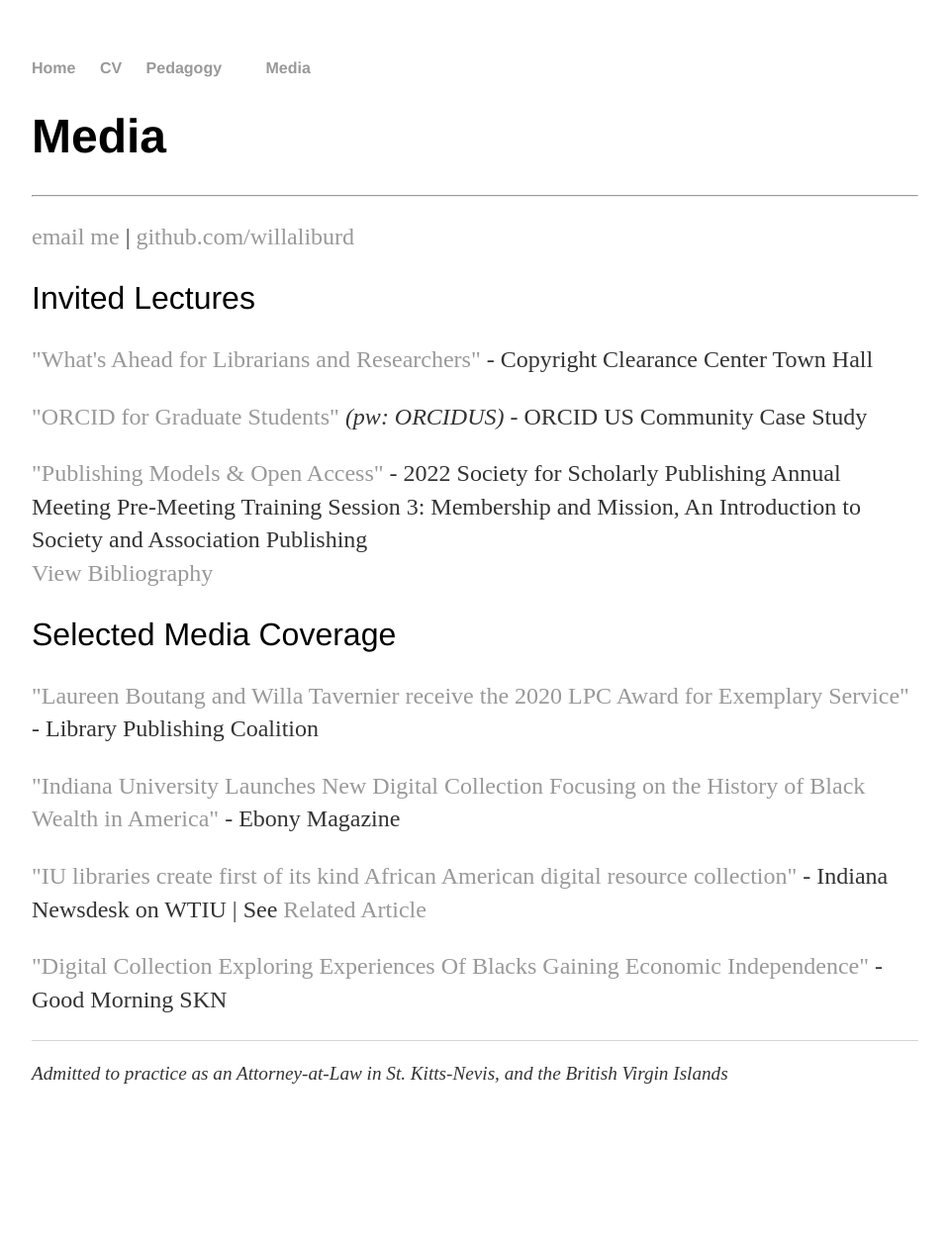
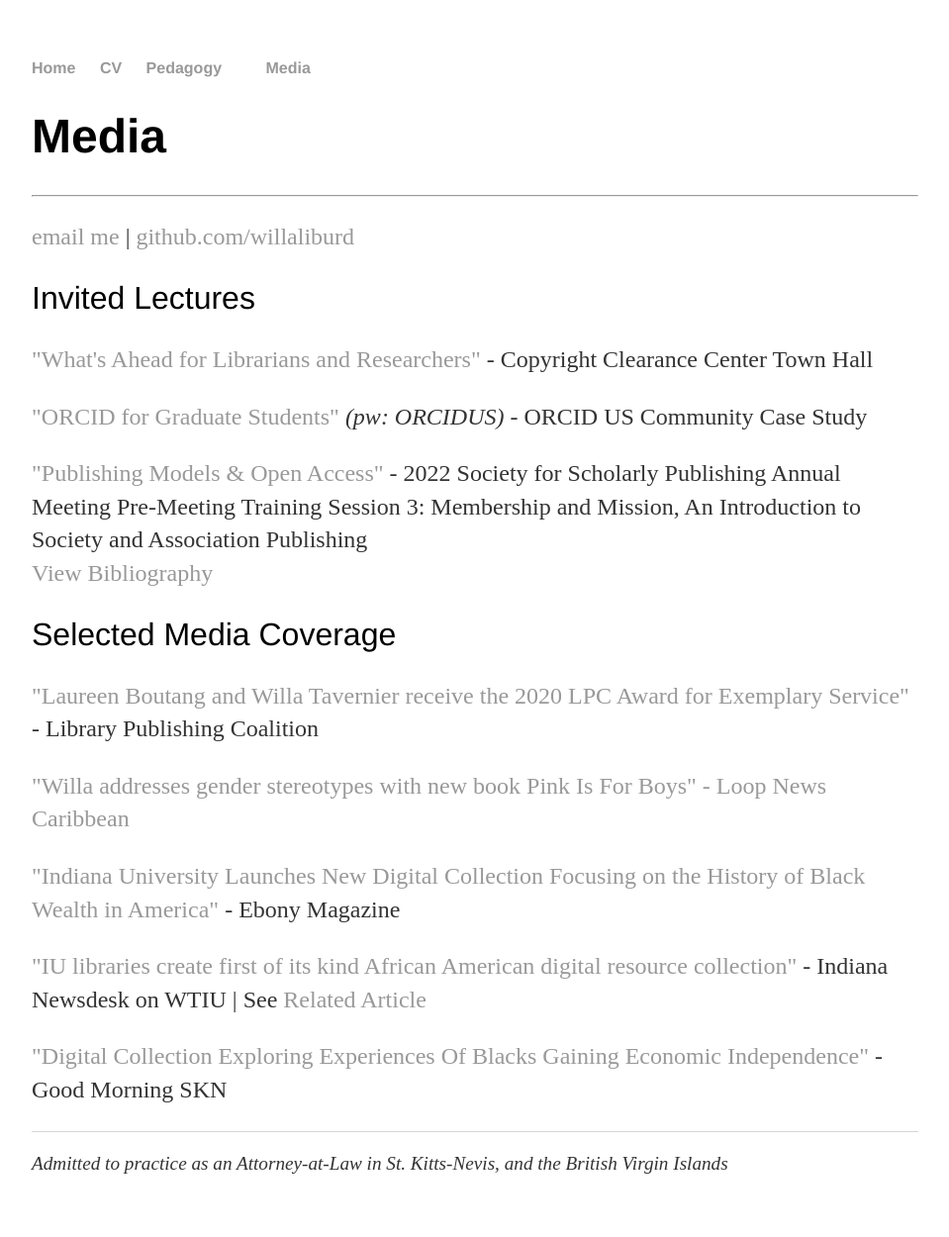
Before and after one commit to willaliburd/willaliburd.github.io, a Jekyll site: the page built from service/index.html, in a window 1280 px wide. Shown: the whole page at 99% size, without its empty margins (160-1119 px from the left). Built offline with Jekyll 4.4.1, drawn with Linux system fonts in a browser that asks for light colours; before the commit the page ends 1158 px from its top, so only the background shows below that.

Commit message:
Update index.html
Added Pink is for Boys Loop news link

```diff
--- a/service/index.html
+++ b/service/index.html
@@ -16,6 +16,7 @@ title: Media
 
 <h2>Selected Media Coverage</h2>
 <p><a href="https://librarypublishing.org/boutang-tavernier-receive-2020-lpc-award-for-exemplary-service/">"Laureen Boutang and Willa Tavernier receive the 2020 LPC Award for Exemplary Service"</a> - Library Publishing Coalition</p>
+<p><a href="https://caribbean.loopnews.com/content/pink-boys?fbclid=IwAR3JVNP2vtyW8liqVvlWXBnbFoJqT3Z5tbf9BRIvDHf3Jt_RNy4UJ2-mpQE">"Willa addresses gender stereotypes with new book Pink Is For Boys" - Loop News Caribbean
 <p><a href="https://www.ebony.com/news/indiana-university-history-of-black-wealth-in-america-digital-platform/">"Indiana University Launches New Digital Collection Focusing on the History of Black Wealth in America"</a> - Ebony Magazine</p>
 <p><a href="https://www.youtube.com/watch?v=jhjbXoI5kRo">"IU libraries create first of its kind African American digital resource collection"</a> - Indiana Newsdesk on WTIU | See <a href="https://indianapublicmedia.org/news/the-making-and-unmaking-of-black-wealth-in-america-iu-libraries-create-first-of-its-kind-african-american-digital-resource-collection.php">Related Article</a></p>
 <p><a href="https://youtu.be/vck71D1w-Po">"Digital Collection Exploring Experiences Of Blacks Gaining Economic Independence"</a> - Good Morning SKN</p>
```
